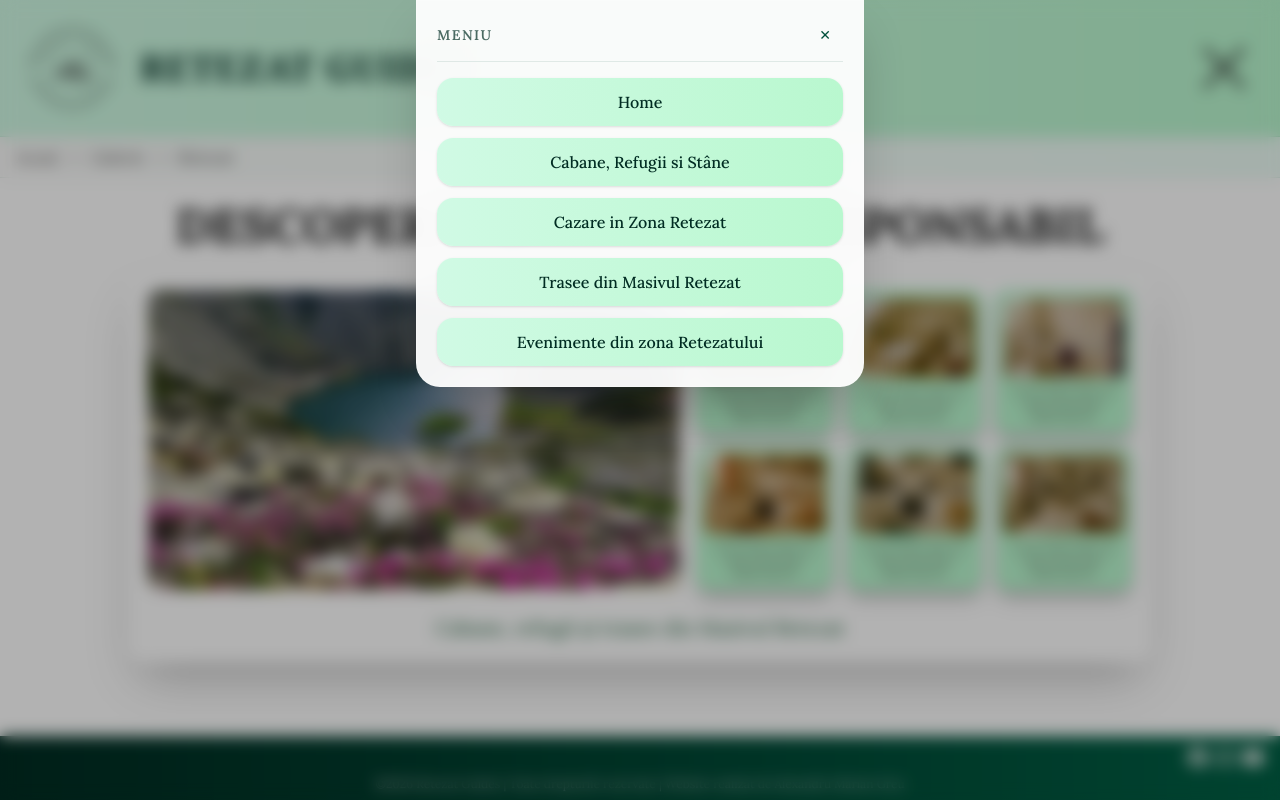
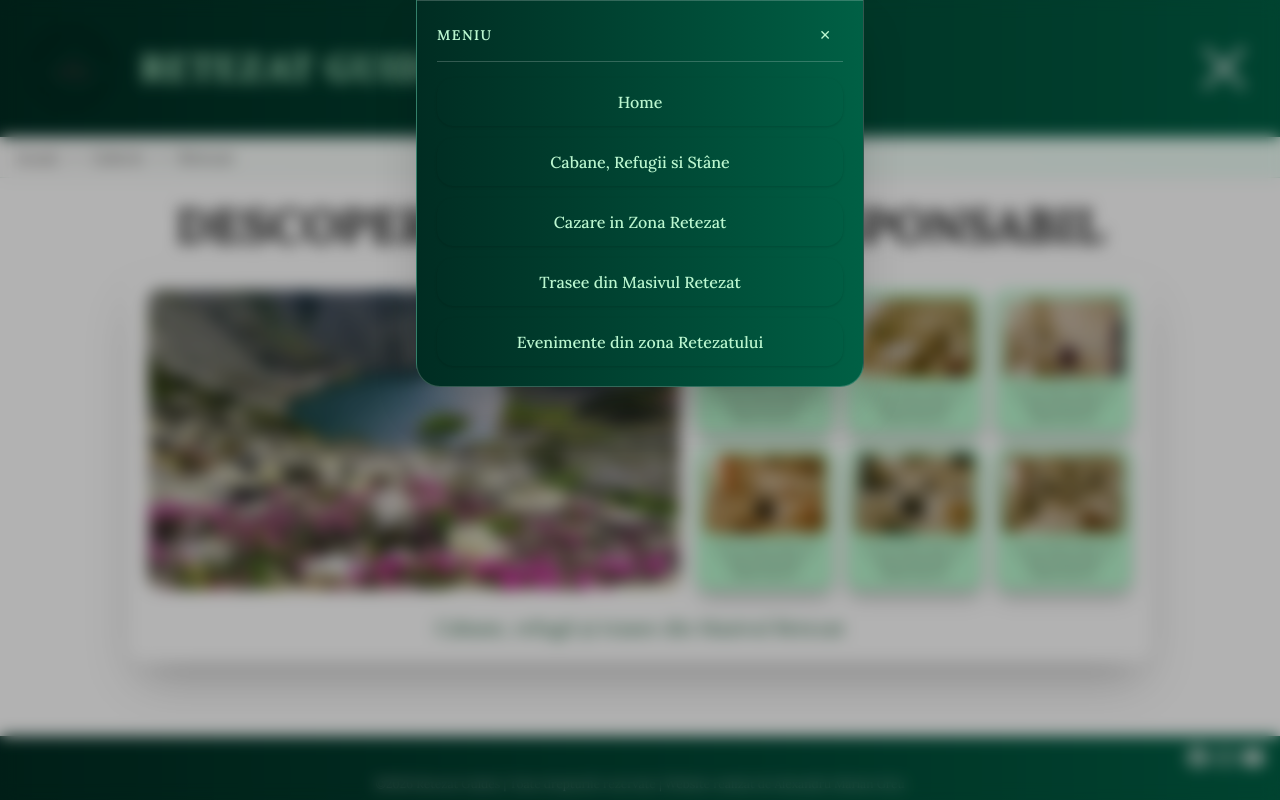
Before and after one commit to alexandrumariangreu/showcase-one, a website: page src/index.html in a window 1280 px wide. Both pictures are taken after a click on the button "Deschide meniul". Drawn offline with nearby package versions, Linux system fonts and the light colour scheme; some packages are replaced by stand-ins of ours; a script that the page names is missing; a web font is replaced by a local one.

Commit message:
Updated header and menu styling: introduced new gradient background, adjusted text colors, and removed redundant button styles for a cleaner, consistent design.

```diff
--- a/src/index.html
+++ b/src/index.html
@@ -20,7 +20,7 @@
 
 <body class="min-h-screen flex flex-col bg-white font-suse">
 
-<header class="bg-gradient-to-r from-emerald-100 to-green-200 border-b border-emerald-900/10 relative">
+<header class="bg-gradient-to-r from-emerald-950 to-emerald-800 border-b border-emerald-900/10 relative">
   <div class="container mx-auto px-4 py-3">
     <div class="flex place-content-between w-full items-center">
       <div class="flex items-center gap-3">
@@ -28,7 +28,7 @@
           <img src="png/logo1.png" alt="Logo Retezat Guides" class="w-full h-full object-contain" />
         </a>
 
-        <h1 class="text-2xl sm:text-3xl md:text-4xl font-bold text-emerald-950 font-serif tracking-wide">
+        <h1 class="text-2xl sm:text-3xl md:text-4xl font-bold font-serif tracking-wide" style="color: #bbf7d0">
           RETEZAT GUIDES
         </h1>
       </div>
@@ -40,9 +40,9 @@
               aria-expanded="false"
               class="ml-auto flex flex-col items-center justify-center gap-3 rounded-2xl px-3 py-3 transition hover:bg-white/30"
       >
-        <span class="w-12 sm:w-14 h-1 block bg-neutral-800 duration-300 transition-transform origin-center"></span>
-        <span class="w-12 sm:w-14 h-1 block bg-neutral-800 duration-300 transition-opacity origin-center"></span>
-        <span class="w-12 sm:w-14 h-1 block bg-neutral-800 duration-300 transition-transform origin-center"></span>
+        <span class="w-12 sm:w-14 h-1 block bg-white duration-300 transition-transform origin-center"></span>
+        <span class="w-12 sm:w-14 h-1 block bg-white duration-300 transition-opacity origin-center"></span>
+        <span class="w-12 sm:w-14 h-1 block bg-white duration-300 transition-transform origin-center"></span>
       </button>
     </div>
   </div>
@@ -52,40 +52,41 @@
 
 <div
         id="meniu"
-        class="fixed left-1/2 top-0 z-50 w-[calc(100%-2rem)] max-w-md -translate-x-1/2 -translate-y-full opacity-0 pointer-events-none overflow-hidden rounded-b-3xl border border-white/20 bg-white/95 shadow-2xl shadow-black/25 backdrop-blur-xl transition-all duration-500 ease-out"
+        class="fixed left-1/2 top-0 z-50 w-[calc(100%-2rem)] max-w-md -translate-x-1/2 -translate-y-full opacity-0 pointer-events-none overflow-hidden rounded-b-3xl border border-white/20 bg-gradient-to-r from-emerald-950 to-emerald-800 shadow-2xl shadow-black/25 backdrop-blur-xl transition-all duration-500 ease-out"
+        style="color: #bbf7d0"
 >
   <div class="px-4 py-4 sm:px-5 sm:py-5">
-    <div class="mb-4 flex items-center justify-between border-b border-emerald-900/10 pb-3">
-      <span class="text-sm font-semibold tracking-widest text-emerald-950/70 uppercase">Meniu</span>
+    <div class="mb-4 flex items-center justify-between border-b border-white/20 pb-3">
+      <span class="text-sm font-semibold tracking-widest uppercase">Meniu</span>
 
       <button
               id="inchideMeniu"
               type="button"
               aria-label="Închide meniul"
-              class="rounded-full px-3 py-1 text-sm text-emerald-900 hover:bg-emerald-100 transition"
+              class="rounded-full px-3 py-1 text-sm hover:bg-white/30 transition"
       >
         ✕
       </button>
     </div>
 
     <div class="flex flex-col gap-3">
-      <a href="index.html" class="rounded-2xl bg-gradient-to-r from-emerald-100 to-green-200 px-4 py-3 text-center font-medium text-emerald-950 shadow-sm transition hover:shadow-md hover:scale-[1.01]">
+      <a href="index.html" class="rounded-2xl px-4 py-3 text-center font-medium shadow-sm transition hover:bg-white/30 hover:shadow-md hover:scale-[1.01]">
         Home
       </a>
 
-      <a href="cabane-refugii-stane.html" class="rounded-2xl bg-gradient-to-r from-emerald-100 to-green-200 px-4 py-3 text-center font-medium text-emerald-950 shadow-sm transition hover:shadow-md hover:scale-[1.01]">
+      <a href="cabane-refugii-stane.html" class="rounded-2xl px-4 py-3 text-center font-medium shadow-sm transition hover:bg-white/30 hover:shadow-md hover:scale-[1.01]">
         Cabane, Refugii si Stâne
       </a>
 
-      <a href="cazare-zona-retezat.html" class="rounded-2xl bg-gradient-to-r from-emerald-100 to-green-200 px-4 py-3 text-center font-medium text-emerald-950 shadow-sm transition hover:shadow-md hover:scale-[1.01]">
+      <a href="cazare-zona-retezat.html" class="rounded-2xl px-4 py-3 text-center font-medium shadow-sm transition hover:bg-white/30 hover:shadow-md hover:scale-[1.01]">
         Cazare in Zona Retezat
       </a>
 
-      <a href="trasee-retezat.html" class="rounded-2xl bg-gradient-to-r from-emerald-100 to-green-200 px-4 py-3 text-center font-medium text-emerald-950 shadow-sm transition hover:shadow-md hover:scale-[1.01]">
+      <a href="trasee-retezat.html" class="rounded-2xl px-4 py-3 text-center font-medium shadow-sm transition hover:bg-white/30 hover:shadow-md hover:scale-[1.01]">
         Trasee din Masivul Retezat
       </a>
 
-      <a href="evenimente-retezat.html" class="rounded-2xl bg-gradient-to-r from-emerald-100 to-green-200 px-4 py-3 text-center font-medium text-emerald-950 shadow-sm transition hover:shadow-md hover:scale-[1.01]">
+      <a href="evenimente-retezat.html" class="rounded-2xl px-4 py-3 text-center font-medium shadow-sm transition hover:bg-white/30 hover:shadow-md hover:scale-[1.01]">
         Evenimente din zona Retezatului
       </a>
     </div>
```
